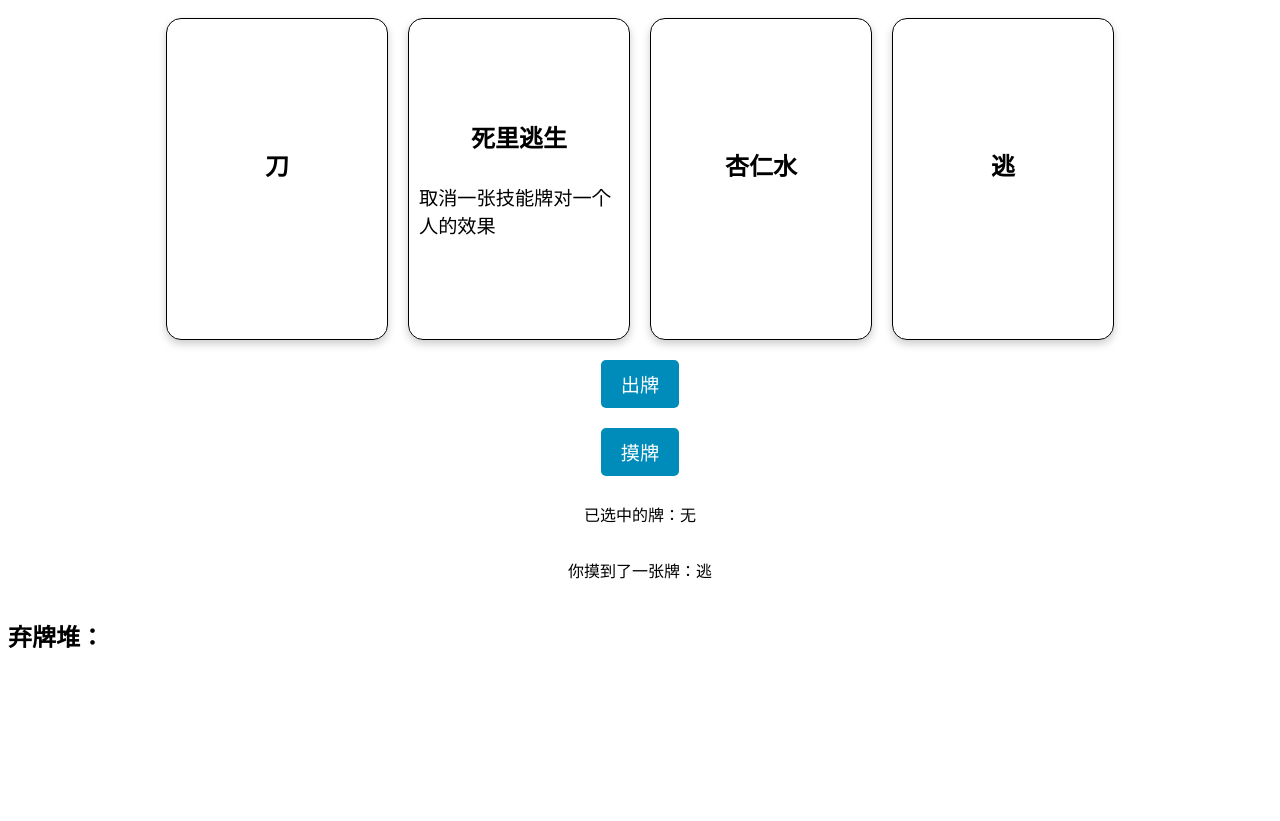
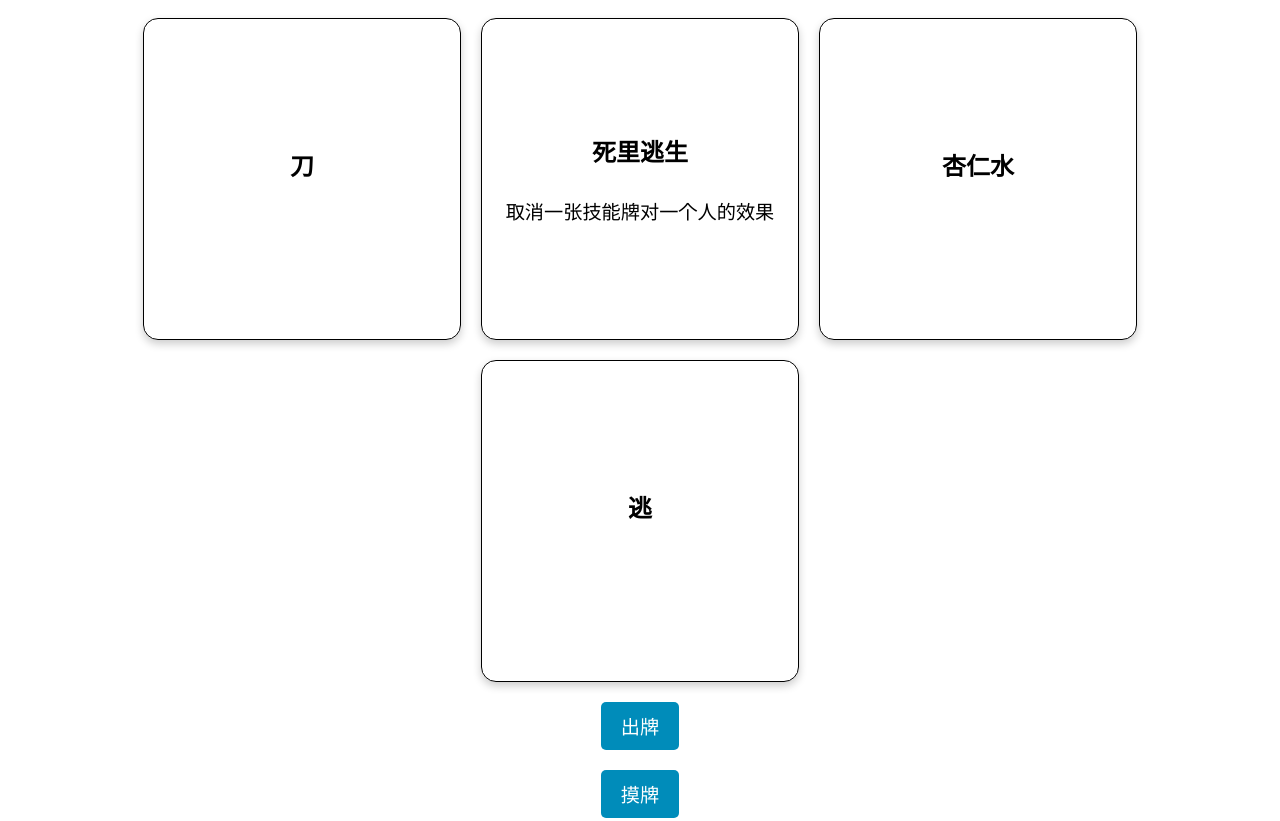
Before and after one commit to KevinLink47/backroomgames, a website: page public/start.html in a window 1280 px wide. Shown: the top 821 px of the page. Before the commit the page ends 800 px from the top, so only its background shows below. Drawn offline with nearby package versions, Linux system fonts and the light colour scheme.

Commit message:
a small update for phone in 7/16

```diff
--- a/public/start.html
+++ b/public/start.html
@@ -29,6 +29,19 @@
             -moz-user-select: none;
             -ms-user-select: none;
             color: black;
+        }
+         /* on medium screens, make cards take up half of the width */
+        @media (min-width: 600px) {
+            .card, .discarded-card {
+                width: calc(50% - 20px);  /* subtract margins */
+            }
+        }
+
+        /* on large screens, make cards take up a quarter of the width */
+        @media (min-width: 900px) {
+            .card, .discarded-card {
+                width: calc(25% - 20px);  /* subtract margins */
+            }
         }
 
         .card-enlarged {
```
